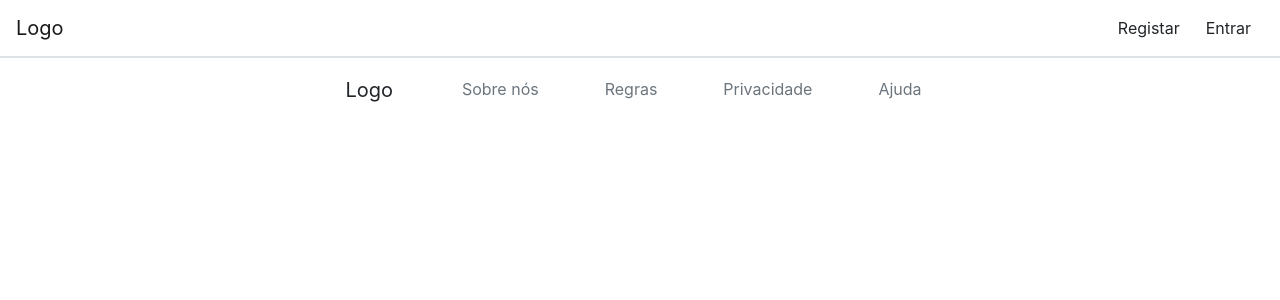
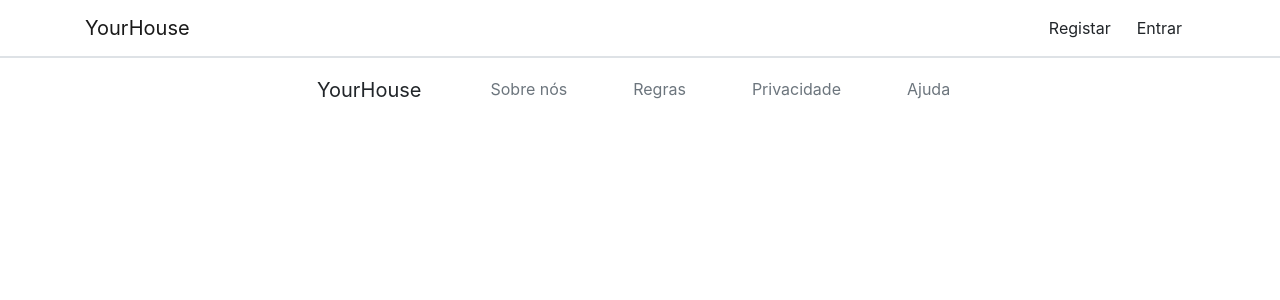
Before and after one commit to fosquito/Interface-Portal-Imobiliario, a React (Create React App) app: page / in a window 1280 px wide. Shown: the top 300 px of the page. Built offline with nearby package versions, Linux system fonts and the light colour scheme.

Commit message:
Some syntax changes

```diff
--- a/src/Component/Logo.js
+++ b/src/Component/Logo.js
@@ -2,7 +2,7 @@ import React from 'react'
 
 function Logo() {
     return (
-        <a className="navbar-brand">Logo</a>
+        <a className="navbar-brand">YourHouse</a>
     )
 }
 
--- a/src/Component/Navbar/CollapseMenu.js
+++ b/src/Component/Navbar/CollapseMenu.js
@@ -24,10 +24,10 @@ class CollapseMenu extends Component {
                     {isLoggedIn ? (
                         <React.Fragment>
                             <li className="nav-item">
-                                <button className="btn btn-secondary">Colocar Anúncio</button>
+                                <button className="btn btn-primary mr-2">Colocar Anúncio</button>
                             </li>
                             <li className="nav-item">
-                                <button className="btn btn-light" onClick={this.clickHandler}>Logout</button>
+                                <button className="btn btn-light" onClick={this.clickHandler}>Sair</button>
                             </li>
                         </React.Fragment>
                     ) : (
--- a/src/Component/Navbar/Navbar1.js
+++ b/src/Component/Navbar/Navbar1.js
@@ -4,9 +4,12 @@ import Collapser from './Collapser'
 
 function Navbar1() {
     return (
+
         <navbar className="navbar navbar-expand-md navbar-light bg-light border-bottom">
-           <Logo />
-           <Collapser />
+            <div className="container">
+                <Logo />
+                <Collapser />
+            </div>
         </navbar>
     )
 }
--- a/src/scss/index.scss
+++ b/src/scss/index.scss
@@ -1,6 +1,7 @@
 
 $theme-colors: (
-  "light": #FFFFFF
+  "light": #FFFFFF,
+  "primary": rgb(19, 69, 163)
 );
 
 @import "../../node_modules/bootstrap/scss/bootstrap";
```
Also changed, not shown: src/css/index.css, 2 other files (tests, documents, lock files or other folders).
